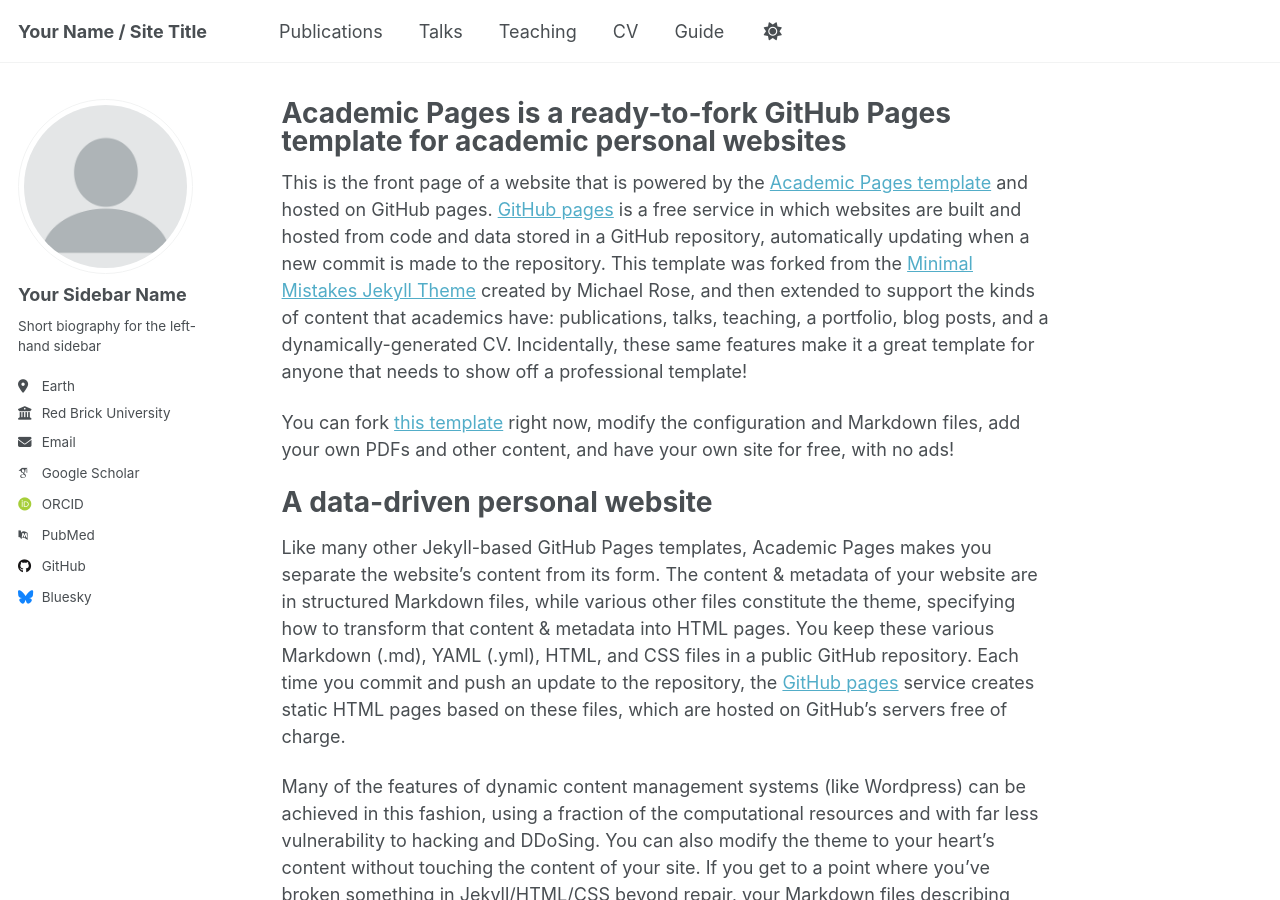
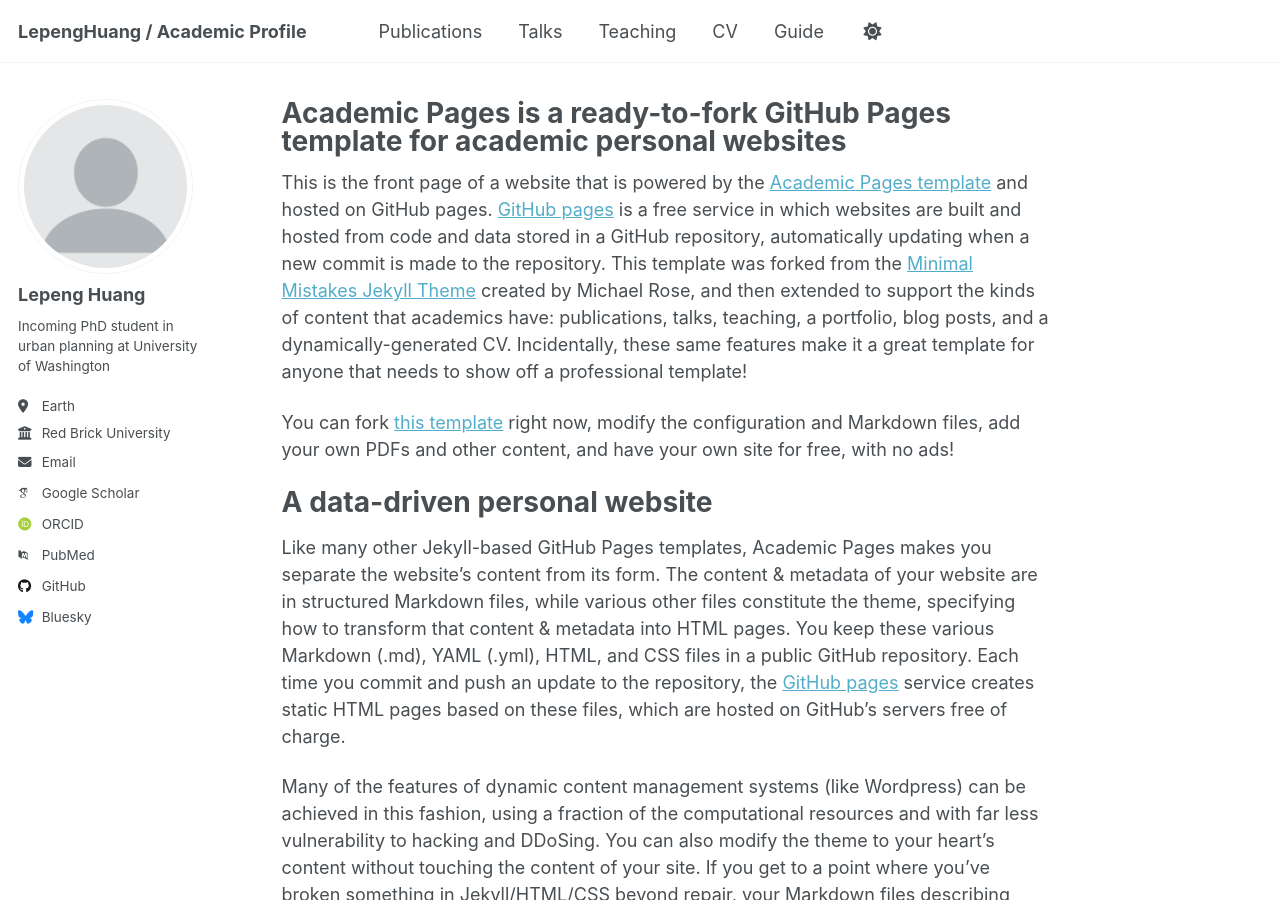
Before and after one commit to lepenghuang/lepenghuang.github.io, a Jekyll site: the page built from _pages/about.md, in a window 1280 px wide and 900 px high. Built offline with Jekyll 4.4.1, drawn with Linux system fonts in a browser that asks for light colours; some web fonts are replaced; a script that is not in the unit is left out.

Commit message:
Update _config.yml

```diff
--- a/_config.yml
+++ b/_config.yml
@@ -8,12 +8,12 @@
 
 # Basic Site Settings
 locale                   : "en-US"
-site_theme               : "default"
-title                    : "Your Name / Site Title"
+site_theme               : "Academic Profile"
+title                    : "LepengHuang / Academic Profile"
 title_separator          : "-"
 name                     : &name "Your Name"
 description              : &description "personal description"
-url                      : https://academicpages.github.io # the base hostname & protocol for your site e.g. "https://[your GitHub username].github.io" or if you already have some other page hosted on Github then use "https://[your GitHub username].github.io/[Your Repo Name]"
+url                      : https://lepenghuang.github.io # the base hostname & protocol for your site e.g. "https://[your GitHub username].github.io" or if you already have some other page hosted on Github then use "https://[your GitHub username].github.io/[Your Repo Name]"
 baseurl                  : "" # the subpath of your site, e.g. "/blog"
 repository               : "academicpages/academicpages.github.io"
 
@@ -23,9 +23,9 @@
 author:
   # Biographic information
   avatar           : "profile.png"
-  name             : "Your Sidebar Name"
+  name             : "Lepeng Huang"
   pronouns         : # example: "she/her"
-  bio              : "Short biography for the left-hand sidebar"
+  bio              : "Incoming PhD student in urban planning at University of Washington"
   location         : "Earth"
   employer         : "Red Brick University"
   uri              : # URL
```
